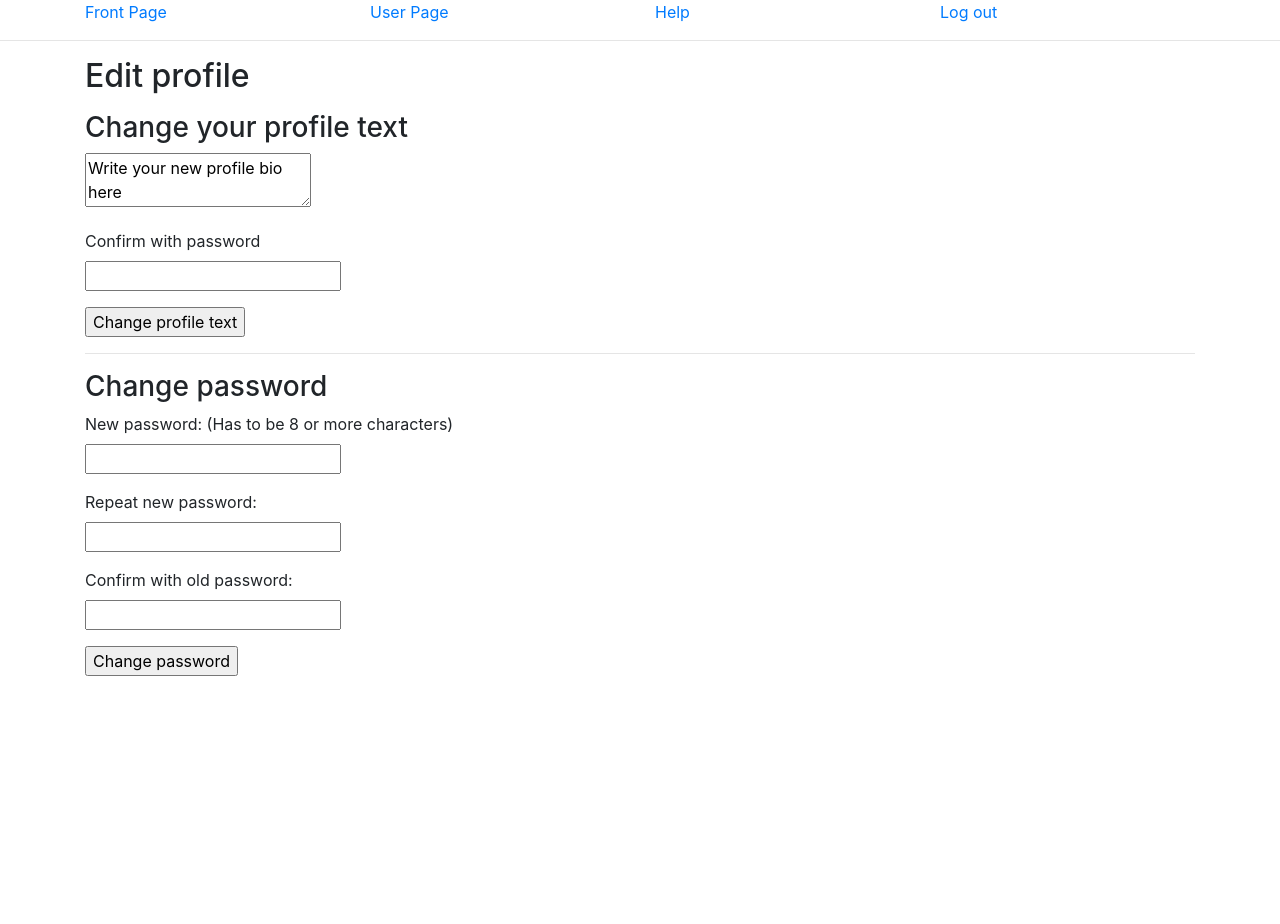
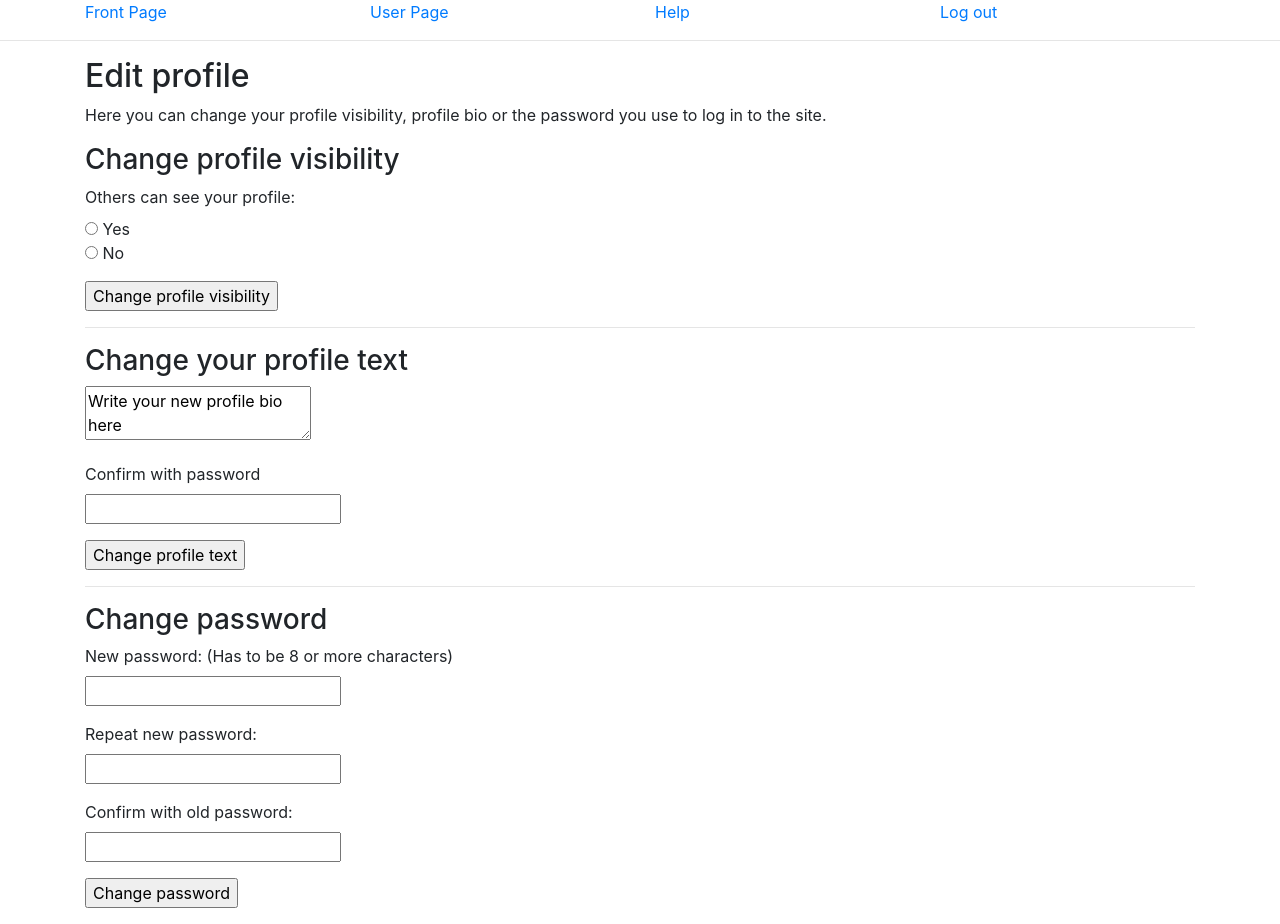
Before and after one commit to valpyots/tsoha-project, a Flask app: page /edit in a window 1280 px wide. Before the commit the page ends 676 px from the top, so only its background shows below. Run offline with Flask 3, Linux system fonts and the light colour scheme; a user stored in the database is signed in; some libraries are stand-ins or nearby versions.

Commit message:
Allow users to change profile visibility after registration

```diff
--- a/routes.py
+++ b/routes.py
@@ -186,6 +186,18 @@ def changepassword():
             if users.changepassword(user_id, oldpassword, newpassword):
                 return render_template("editpage.html", message="Password changed")
             else:
-                return render_template("editpage.html", message="Password change failed. Your password was not changed.")
+                return render_template("editpage.html", message="Password change failed, your password was not changed")
     else:
         return render_template("loginprompt.html", function="change your password", title="Log in to change password")
+
+@app.route("/profilevisibility", methods=["POST"])
+def profilevisibility():
+    if session.get("user_id", 0):
+        user_id = session["user_id"]
+        if session["csrf_token"] != request.form["csrf_token"]:
+            return render_template("error.html", message = "Forbidden")
+        visibility = request.form["visibility"]
+        users.set_profile_visibility(user_id, visibility)
+        return render_template("editpage.html", message="Profile visibility updated")
+    else:
+        return render_template("loginprompt.html", function="change your profile visibility", title="Log in to set profile visibility")
--- a/templates/editpage.html
+++ b/templates/editpage.html
@@ -3,7 +3,21 @@
 {% block content %}
 <div class="container">
 <h2>Edit profile</h2>
+<p> Here you can change your profile visibility, profile bio or the password you use to log in to the site.</p>
 <p>{{ message }}</p>
+<h3>Change profile visibility</h3>
+<form action="/profilevisibility" method="POST">
+    <div class="form-group">
+    <label for="visibility">Others can see your profile:</label><br>
+    <input class="formcontrol" name="visibility" value="0" type="radio"> Yes<br>
+    <input class="formcontrol" name="visibility" value="1" type="radio"> No<br>
+    </div>
+    <input type="hidden" name="csrf_token" value="{{ session.csrf_token }}">
+    <div class="form-group">
+    <input class="formcontrol" type="submit" value="Change profile visibility">
+    </div>
+</form>
+<hr>
 <h3>Change your profile text</h3>
 <form action="/edit" method="POST">
     <div class="form-group">
--- a/templates/help.html
+++ b/templates/help.html
@@ -10,7 +10,8 @@
         <p>
         <h2>User Pages</h2>
         <p>User Pages function similarly to categories, except they list topics posted by one user. Admin users can see all topics for a given user, even those they have set to private.
-        For this reason, users are also allowed to see their own posts they have deleted on their profile.</p>
+        For this reason, users are also allowed to see their own posts they have deleted on their profile. User pages also include user profile bios,
+        which users can use to tell about themselves et cetera.</p>
         <p><a href="/">Return</a></p>
 </div>
 {% endblock %}
--- a/users.py
+++ b/users.py
@@ -104,6 +104,12 @@ def get_profile_visibility(user_id):
     else:
         return "breaks"
 
+def set_profile_visibility(user_id, privvalue):
+    sql = text("UPDATE users SET privacy = :privvalue WHERE id = :user_id")
+    db.session.execute(sql, {"user_id":user_id, "privvalue":privvalue})
+    db.session.commit()
+    return True
+
 #Function returns boolean value for whether or not a given user is an admin user
 def get_admin_status(user_id):
     sql = text("SELECT A.user_id FROM Admins A WHERE :user_id IN (SELECT user_id from admins)")
```
